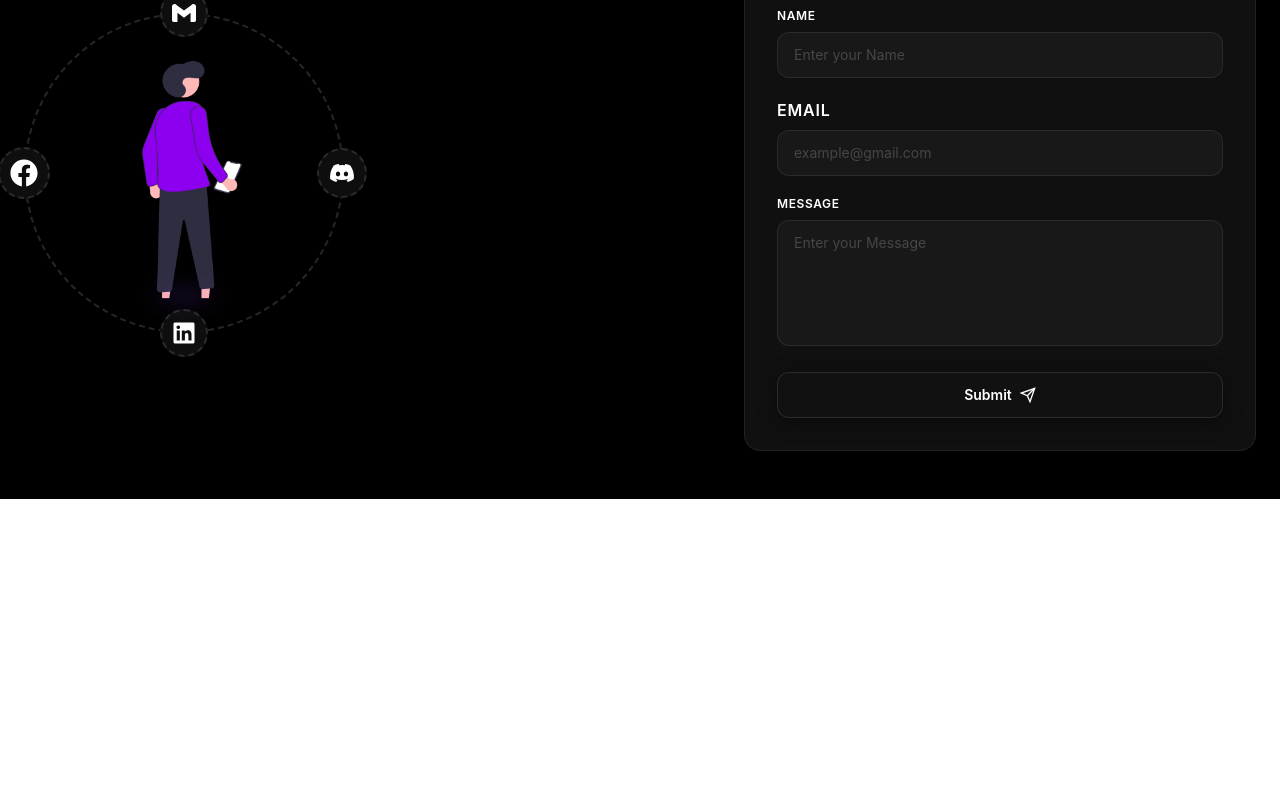
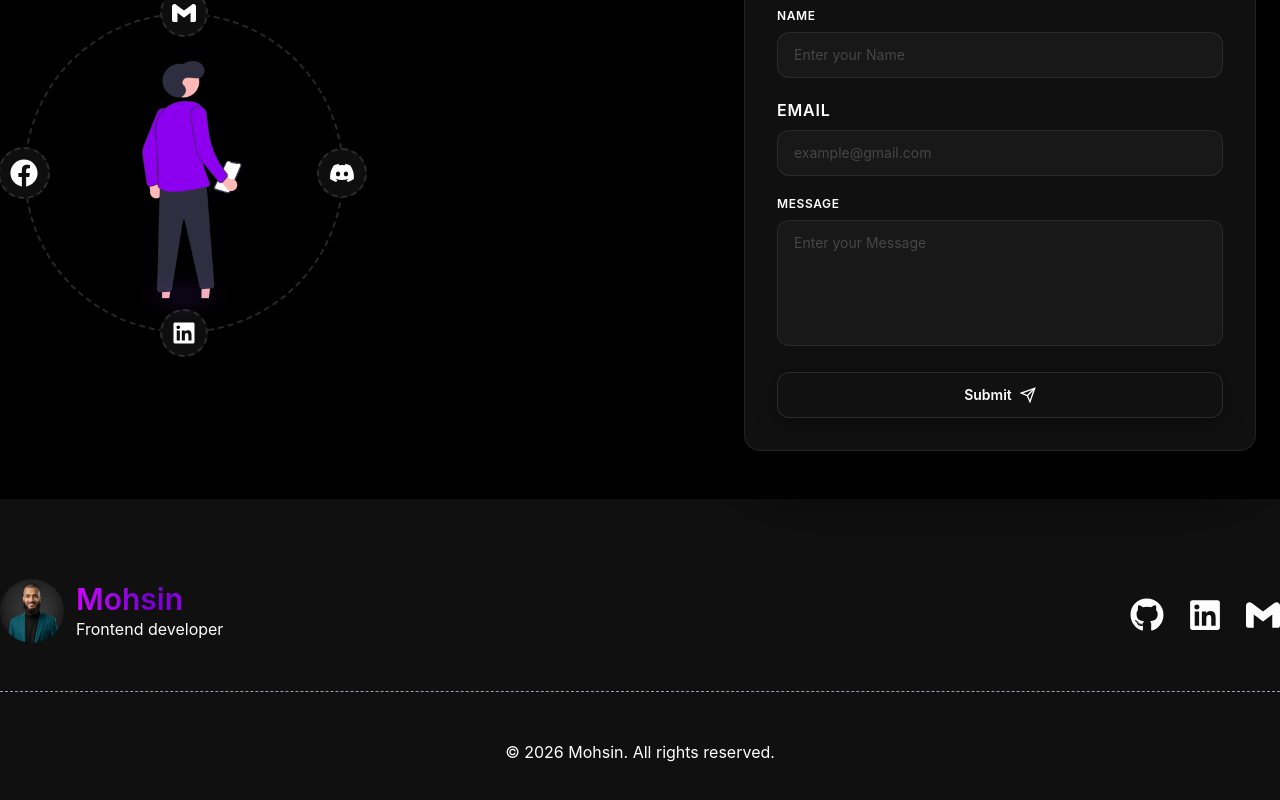
Before and after one commit to mdmohsin-dev/me, a React (Vite) app: page / in a window 1280 px wide. Shown: the part 2014-2814 px from the top of the page. Before the commit the page ends 2513 px from the top, so only its background shows below. Built offline with nearby package versions, Linux system fonts and the light colour scheme.

Commit message:
create footer

```diff
--- a/src/App.jsx
+++ b/src/App.jsx
@@ -1,6 +1,7 @@
 import './App.css'
 import Banner from './components/Banner'
 import Contact from './components/Contact'
+import Footer from './components/Footer'
 import Navbar from './components/Navbar'
 import Projects from './components/Projects'
 import TechCard from './components/TechCard'
@@ -14,6 +15,7 @@ function App() {
       <TechCard></TechCard>
       <Projects></Projects>
       <Contact></Contact>
+      <Footer></Footer>
     </div>
   )
 }
--- /dev/null
+++ b/src/components/Footer.jsx
@@ -0,0 +1,33 @@
+import { FaGithub, FaLinkedin } from 'react-icons/fa';
+import { SiGmail } from 'react-icons/si';
+import me from "../assets/me.jpeg"
+
+const Footer = () => {
+    return (
+        <div className='bg-[#101010] pt-20 pb-10'>
+            <div className='max-w-350 mx-auto'>
+                <div className='flex justify-between items-center'>
+
+                    <div className='flex items-center gap-3'>
+                        <img className='w-16 h-16 rounded-full' src={me} alt="" />
+                        <div>
+                            <h3 className='text-3xl bg-linear-to-r from-[#cc00ff] via-[#7700cc] to-[#aa00ff] bg-clip-text text-transparent font-semibold'>Mohsin</h3>
+                            <p>Frontend developer</p>
+                        </div>
+                    </div>
+
+                    <div className="flex items-center gap-6 pt-2">
+                        <a href="https://github.com/mdmohsin-dev" target="_blank"><FaGithub size={34}></FaGithub></a>
+                        <a href="https://www.linkedin.com/in/mdmohsin-dev/" target="_blank"><FaLinkedin size={34}></FaLinkedin></a>
+
+                        <a href="mailto:mdmohosin.web@gmail.com"><SiGmail size={34}></SiGmail></a>
+                    </div>
+                </div>
+                <div className="border-t border-dashed border-gray-400 my-12"></div>
+                <p className='text-center'>&copy; {new Date().getFullYear()} Mohsin. All rights reserved.</p>
+            </div>
+        </div>
+    );
+};
+
+export default Footer;
--- a/src/components/Projects.jsx
+++ b/src/components/Projects.jsx
@@ -47,8 +47,8 @@ const Projects = () => {
                                 <h2 className="text-3xl font-bold">{project.name}</h2>
                                 <p className="pt-3 text-gray-400">{project.description}</p>
                                 <div className="flex justify-between mt-6">
-                                    <a className="btn bg-[#4f2bdb] w-2/4 flex items-center gap-2" href={project.live_link} target="_blank"><FaExternalLinkAlt size={18}></FaExternalLinkAlt> Live Link</a>
-                                    <a className="btn bg-[#4f2bdb]" href={project.github_link} target="_blank"><LuCodeXml size={26}></LuCodeXml></a>
+                                    <a className="btn bg-[#4f2bdb] w-2/4 flex items-center gap-2 transition-all duration-300 hover:-translate-y-1" href={project.live_link} target="_blank"><FaExternalLinkAlt size={18}></FaExternalLinkAlt> Live Link</a>
+                                    <a className="btn bg-[#4f2bdb] transition-all duration-300 hover:-translate-y-1" href={project.github_link} target="_blank"><LuCodeXml size={26}></LuCodeXml></a>
                                 </div>
                             </div>
                         </div>)
```
Also changed, not shown: src/assets/me.jpeg (added).
